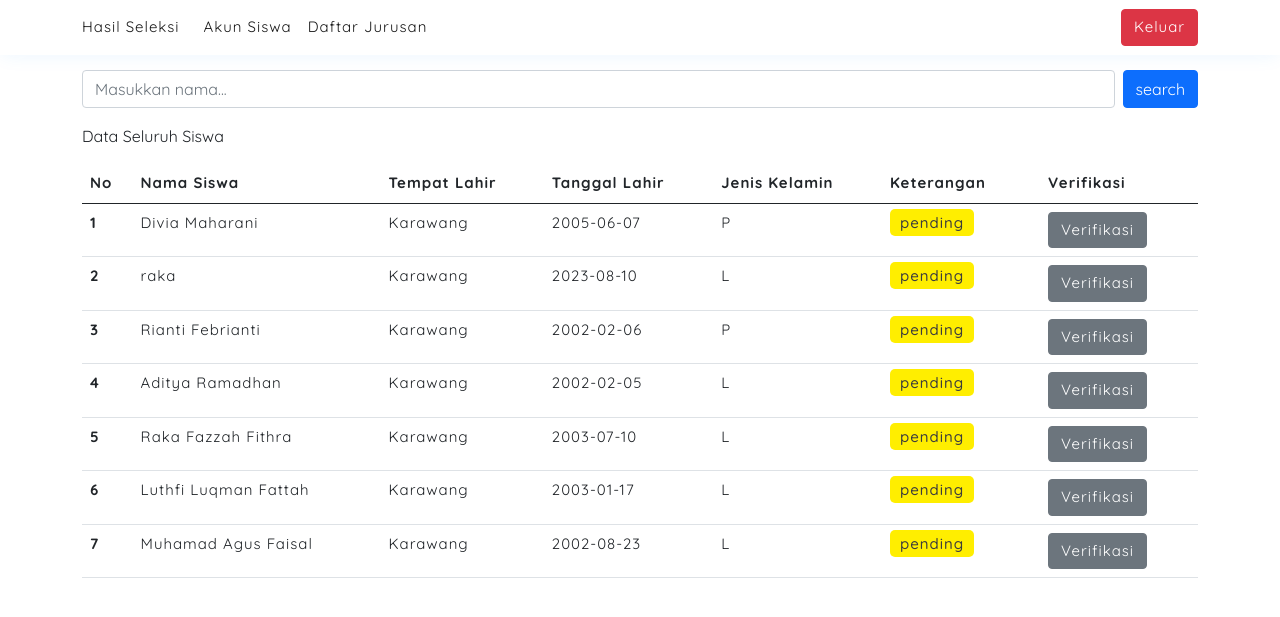
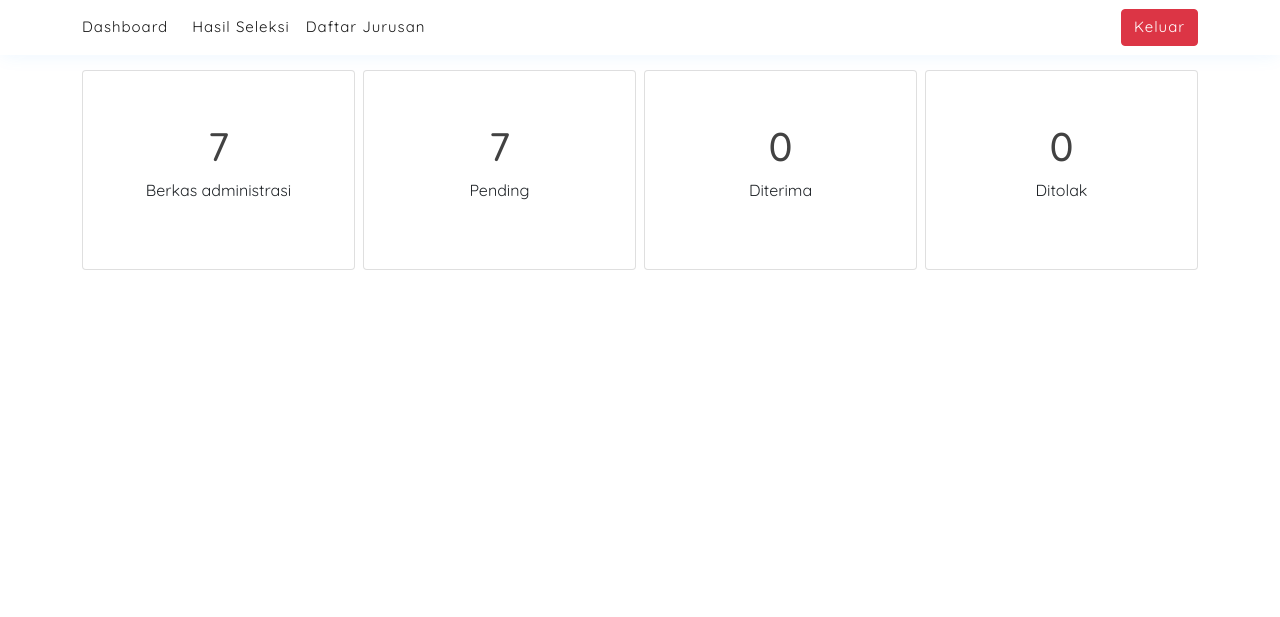
Before and after one commit to ysfwicaksana/ppdb-sekolah, a PHP site: page /admin/index.php in a window 1280 px wide. Shown: the top 617 px of the page. Run offline with PHP 8.4, Linux system fonts and the light colour scheme; a user stored in the database is signed in; data comes from the database, SQL or seed files in the repository; some libraries are stand-ins or nearby versions.

Commit message:
added dashboard page

```diff
--- a/admin/index.php
+++ b/admin/index.php
@@ -9,66 +9,40 @@
         exit;
     }
 
-  $students = show_data("SELECT r.id, u.nama, r.tempat_lahir, r.tanggal_lahir, r.jenis_kelamin, r.status FROM registrasi r
-  LEFT JOIN `user` u ON r.user_id = u.id ORDER BY r.id DESC");
+    $registrasi = mysqli_query($conn, "SELECT COUNT(*) AS jumlah_registrasi FROM registrasi r ;");
+    $jumlah_registrasi = mysqli_fetch_assoc($registrasi);
 
-  if ( isset($_POST['submit-keyword']) ) {
-      $students = search($_POST['keyword']);
-  }
+    $terima = mysqli_query($conn, "SELECT COUNT(*) AS terima from registrasi r where r.status = 'accept'");
+    $jumlah_terima = mysqli_fetch_assoc($terima);
 
-  // header
+    $tolak = mysqli_query($conn, "SELECT COUNT(*) AS tolak FROM registrasi r WHERE r.status = 'reject'");
+    $jumlah_tolak = mysqli_fetch_assoc($tolak);
+
+    $pending = mysqli_query($conn, "SELECT COUNT(*) AS pending FROM registrasi r WHERE r.status = 'pending'");
+    $jumlah_pending = mysqli_fetch_assoc($pending);
+
     require '../layouts/header-admin.php';
 ?>
 
     <div class="dashboard-contents" style="margin-top: 70px;">
         <div class="container d-flex flex-column mb-3">
-
-      <form action="" method="post" class="d-flex flex-row mb-3 gap-2" style="width: 100%;">
-        <input type="text" class="form-control" name="keyword" placeholder="Masukkan nama...">
-        <button type="submit" name="submit-keyword" class="btn btn-primary">search</button>
-      </form>
-
-      <p>Data Seluruh Siswa</p>
-
-      <div class="table-container" style="overflow: auto;">
-        <table class="table">
-          <thead>
-            <tr>
-              <th scope="col">No</th>
-              <th scope="col">Nama Siswa</th>
-              <th scope="col">Tempat Lahir</th>
-              <th scope="col">Tanggal Lahir</th>
-              <th scope="col">Jenis Kelamin</th>
-              <th scope="col">Keterangan</th>
-              <th scope="col">Verifikasi</th>
-            </tr>
-          </thead>
-          <tbody>
-          <?php $i = 1; ?>
-            <?php foreach ( $students as $student ) : ?>
-              <tr>
-                <th scope="row"><?= $i ?></th>
-                <td><?= $student['nama'] ?></td>
-                <td><?= $student['tempat_lahir'] ?></td>
-                <td><?= $student['tanggal_lahir'] ?></td>
-                <td><?= $student['jenis_kelamin'] ?></td>
-                <?php if ( $student['status'] === 'pending' ) : ?>
-                  <td><span class="pending"><?= $student['status'] ?></span></td>
-                <?php elseif ( $student['status'] === 'accept' ) : ?>
-                  <td><span class="accept"><?= $student['status'] ?></span></td>
-                <?php else : ?>
-                  <td><span class="reject"><?= $student['status'] ?></span></td>
-                <?php endif; ?>
-                <?php if ( $student['status'] !== 'accept' && $student['status'] !== 'reject' ) : ?>
-                  <td><a class="btn btn-secondary" href="verification.php?id=<?= $student['id'] ?>">Verifikasi</a></td>
-                <?php else: ?>
-                  <td><a class="btn btn-secondary" href="verification.php?id=<?= $student['id'] ?>" style="pointer-events: none; background-color: #8c949c; border: 1px solid #8c949c">Verifikasi</a></td>
-                <?php endif; ?>
-              </tr>
-            <?php $i++ ?>
-            <?php endforeach; ?>
-          </tbody>
-        </table>
+            <div class="d-lg-flex gap-2" style="width: 100%;">
+                <div class="card d-flex flex-column mb-3 justify-content-center align-items-center" style="flex:1; min-height: 200px;">
+                    <h1 style="color: #424242;"><?= $jumlah_registrasi['jumlah_registrasi'] ?></h1>
+                    <p>Berkas administrasi</p>
+                </div>
+                <div class="card d-flex flex-column mb-3 justify-content-center align-items-center" style="flex:1; min-height: 200px;">
+                    <h1 style="color: #424242;"><?= $jumlah_pending['pending'] ?></h1>
+                    <p>Pending</p>
+                </div>
+                <div class="card d-flex flex-column mb-3 justify-content-center align-items-center" style="flex:1; min-height: 200px;">
+                    <h1 style="color: #424242;"><?= $jumlah_terima['terima'] ?></h1>
+                    <p>Diterima</p>
+                </div>
+                <div class="card d-flex flex-column mb-3 justify-content-center align-items-center" style="flex:1; min-height: 200px;">
+                    <h1 style="color: #424242;"><?= $jumlah_tolak['tolak'] ?></h1>
+                    <p>Ditolak</p>
+                </div>
             </div>
         </div>
     </div>
--- a/layouts/header-admin.php
+++ b/layouts/header-admin.php
@@ -20,18 +20,18 @@
     <!-- navbar -->
     <nav class="navbar navbar-expand-lg navbar-light bg-light fixed-top">
       <div class="container">
-        <a class="navbar-brand" href="index.php">Hasil Seleksi</a>
+        <a class="navbar-brand" href="index.php">Dashboard</a>
         <button class="navbar-toggler" type="button" data-bs-toggle="collapse" data-bs-target="#navbarScroll" aria-controls="navbarScroll" aria-expanded="false" aria-label="Toggle navigation">
             <span class="navbar-toggler-icon"></span>
         </button>
         <div class="collapse navbar-collapse" id="navbarScroll">
             <ul class="navbar-nav me-auto my-2 my-lg-0 navbar-nav-scroll" style="--bs-scroll-height: 100px;">
-            <li class="nav-item">
-                <a class="nav-link active" aria-current="page" href="student-account.php">Akun Siswa</a>
-            </li>
-            <li class="nav-item">
-                <a class="nav-link active" aria-current="page" href="list-major.php">Daftar Jurusan</a>
-            </li>
+              <li class="nav-item">
+                <a class="nav-link active" href="selection-results.php">Hasil Seleksi</a>
+              </li>
+              <li class="nav-item">
+                  <a class="nav-link active" aria-current="page" href="list-major.php">Daftar Jurusan</a>
+              </li>
             </ul>
             <div class="d-flex">
               <a href="logout.php" class="btn btn-danger btn-logout">Keluar</a>
--- a/libraries/conn.php
+++ b/libraries/conn.php
@@ -295,15 +295,6 @@
         return show_data($query);
     }
 
-    // fungsi untuk fitur pencarian akun
-    function accountSearch($keyword) {
-        $query = "SELECT * FROM user WHERE
-        role = 'user' AND
-        (nama LIKE '%$keyword%' OR email LIKE '%$keyword%') ORDER BY id DESC";
-
-        return show_data($query);
-    }
-
     // fungsi untuk verifikasi berkas
     function accept($id) {
         global $conn;
```
Also changed, not shown: admin/selection-results.php (added, +79 -0 lines), admin/student-account.php (deleted, +0 -60 lines). Lines whose indentation alone changed are shown as unchanged.
